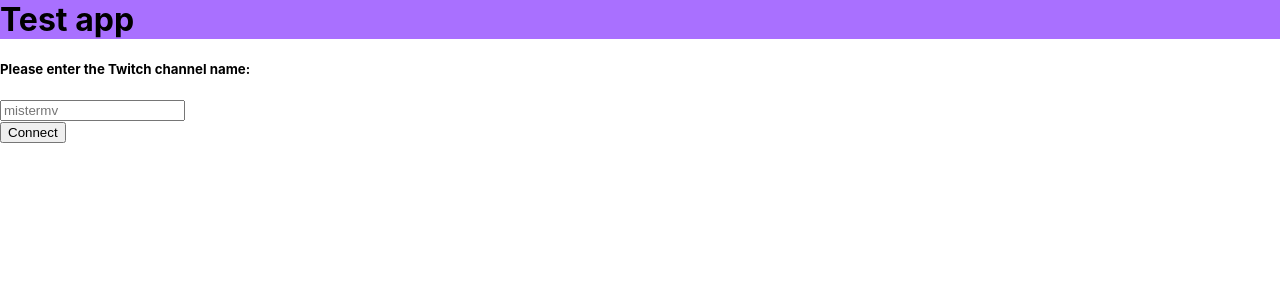
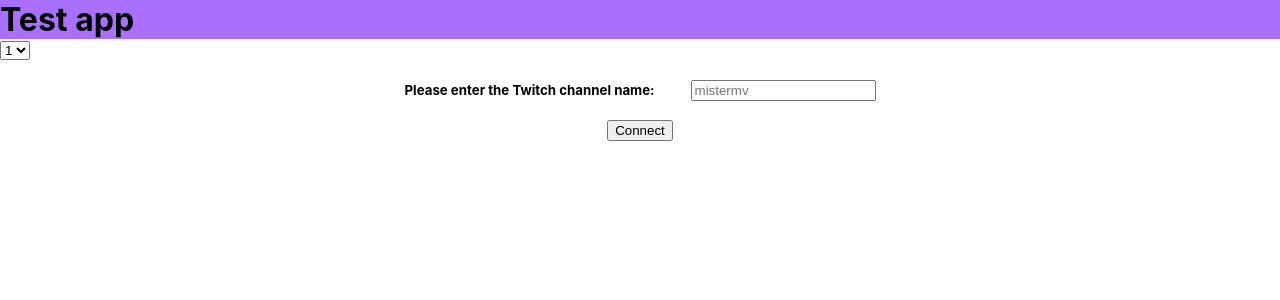
Before and after one commit to LFSchefer/chat-word-tracker, a React (Create React App) app: page / in a window 1280 px wide. Shown: the top 300 px of the page. Built offline with nearby package versions, Linux system fonts and the light colour scheme.

Commit message:
WIP input form

```diff
--- a/src/components/Connector.css
+++ b/src/components/Connector.css
@@ -0,0 +1,5 @@
+.connector {
+  display: flex;
+  align-items: center;
+  justify-content: center;
+}
--- a/src/components/Connector.jsx
+++ b/src/components/Connector.jsx
@@ -35,8 +35,8 @@ export default function Connector(props) {
 
 
   return (
-    <>
-    <button onClick={connection} >Connect</button>
-    </>
+    <div className='connector'>
+    <button className='btn-connect' onClick={connection} >Connect</button>
+    </div>
   )
 }
--- a/src/components/InputForm.css
+++ b/src/components/InputForm.css
@@ -0,0 +1,10 @@
+.form-container {
+  display: flex;
+  justify-content: center;
+  align-items: center;
+}
+
+.form-container input {
+  max-height: 20px;
+  margin-left: 36px;
+}
--- a/src/components/InputForm.jsx
+++ b/src/components/InputForm.jsx
@@ -5,15 +5,35 @@ import Connector from './Connector';
 export default function InputForm(props) {
 
   const [chanelName, setChanelName] = React.useState('mistermv')
+  const [numberOfChanel, setNumberOFChanel] = React.useState(1)
 
   const twitchChannel = (event) => {
     setChanelName(event)
   }
 
-  const inputChannel = <div className='form-container'>
+  const numberOfTwitchChanel = (event) => {
+    setNumberOFChanel(event)
+  }
+
+  const chanel =
+  <div className='form-container'>
     <h5>Please enter the Twitch channel name:</h5>
     <input type="text" placeholder='mistermv' onChange={(event) => twitchChannel(event.target.value)}/>
   </div>
+
+  const inputChannel =
+  <>
+  <div className='number-of-chanel'>
+    <select name="" onChange={e => numberOfTwitchChanel(e.target.value)} defaultValue={numberOfChanel}>
+      <option value="1">1</option>
+      <option value="2">2</option>
+      <option value="3">3</option>
+      <option value="4">4</option>
+      <option value="5">5</option>
+    </select>
+  </div>
+  {chanel}
+  </>
 
 
   return (
```
